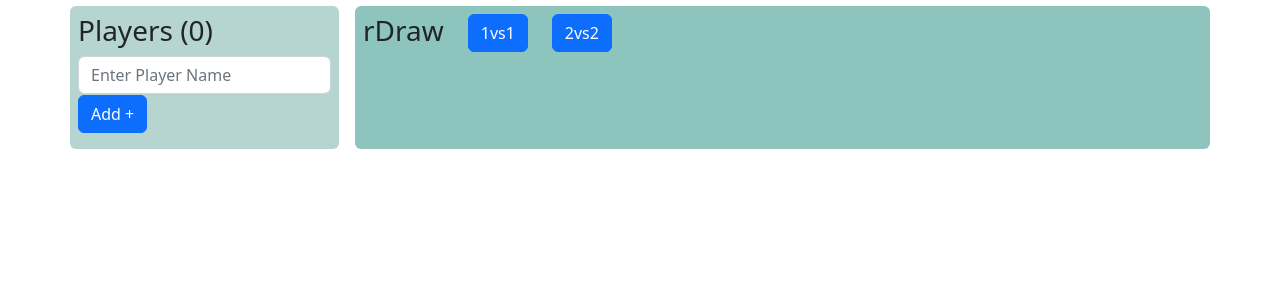
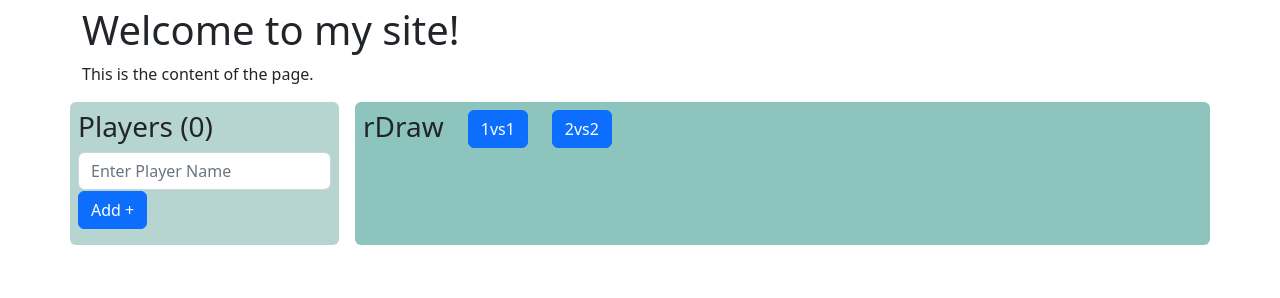
Before and after one commit to LynxBits/rCompetitionApp, a Flask app: template templates/header.html in a window 1280 px wide. Shown: the part 50-348 px from the top of the page. Run offline with Flask 2, Linux system fonts and the light colour scheme; the template is opened without the code that fills it, so the values that code supplies are empty; parts of the project's set-up code (start-up, migrations or seed data) failed here and were passed over.

Commit message:
{FIX] try to fix the header block

```diff
--- a/templates/header.html
+++ b/templates/header.html
@@ -1,4 +1,6 @@
-{% extends 'index.html' %}
-{% block content %}
-    <h2>rCompetition Flask App</h2>
+{% extends "index.html" %}
+
+{% block header %}
+  <h1>Welcome to my site!</h1>
+  <p>This is the content of the page.</p>
 {% endblock %}
--- a/templates/index.html
+++ b/templates/index.html
@@ -17,11 +17,11 @@
         <header>
             <center>
 
-                {% block header %}{% endblock %}
                 <h1>rCompetition Flask App</h1>
 
             </center>
         </header>
+        {% block header %}{% endblock %}
 
         <!-- #################################################### -->
         <div class="row">
```
Also changed, not shown: main.db.
